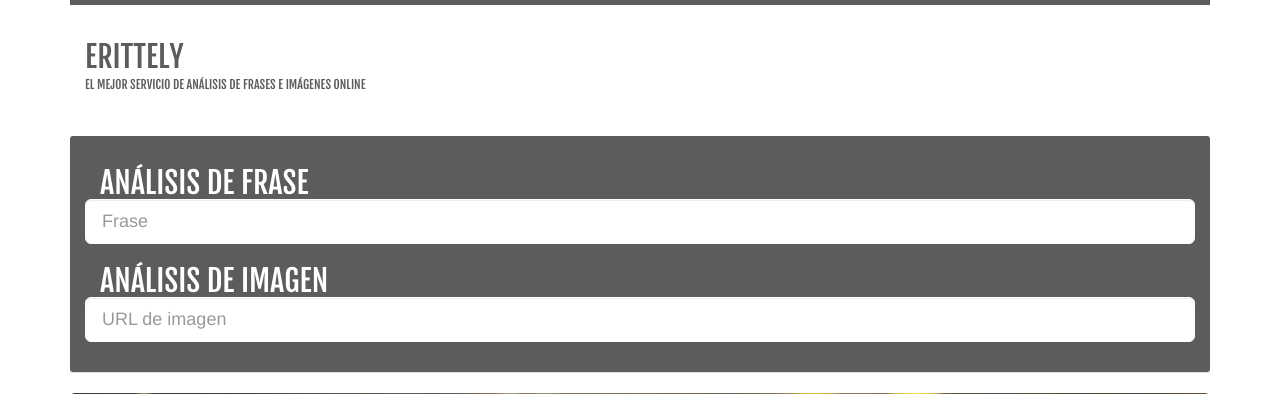
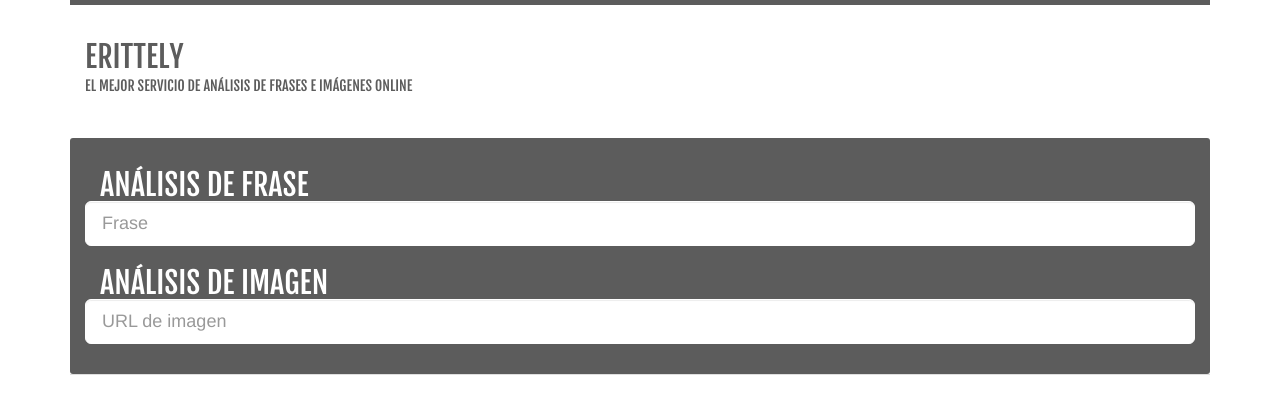
Before and after one commit to JJGO/bluemix-project, a Flask app: page / in a window 1280 px wide. Shown: the top 394 px of the page. Run offline with Flask 2, Linux system fonts and the light colour scheme; data that the repository does not hold is empty; parts of the project's set-up code (start-up, migrations or seed data) failed here and were passed over; some libraries are stand-ins or nearby versions.

Commit message:
Make fonts bigger and ul without bullets

```diff
--- a/static/css/custom-styles.css
+++ b/static/css/custom-styles.css
@@ -33,7 +33,7 @@ h3{ font-size: 18px;}
 h4{ font-size: 16px;}
 h5{ font-size: 14px;}
 h6{ font-size: 12px;}
-p{ font-size: 14px; font-family: 'source_sans_proregular'; color: #a5a5a5; margin-right:0; margin-bottom: 15px; line-height: 24px;}
+p{ font-size: 16px; font-family: 'source_sans_proregular'; color: #858585; margin-right:0; margin-bottom: 15px; line-height: 24px;}
 p:nth-last-child(1){
 	margin-bottom: 0;
 }
@@ -43,6 +43,7 @@ img{}
  ul{
  	padding-left: 0;
  	list-style-position: inside;
+ 	list-style-type: none;
  }
 /*---------------------------------------
   Bootsrap Styles Customized
--- a/templates/index.html
+++ b/templates/index.html
@@ -25,10 +25,10 @@
   <div class="container">
     <div class="row">
       <div class="site-header spacing-t">
-        <div class="col-md-4 ">
+        <div class="col-md-6 ">
           <div class="site-name spacing-b">
             <a href="/"><h1>Erittely</h1></a>
-            <h6>El mejor servicio de análisis de frases e imágenes online</h6>
+            <h5>El mejor servicio de análisis de frases e imágenes online</h5>
           </div>
         </div>
       </div>
```
